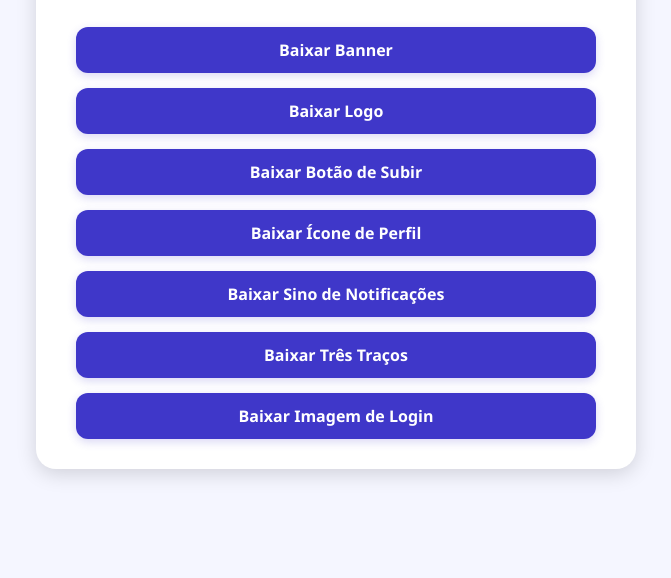
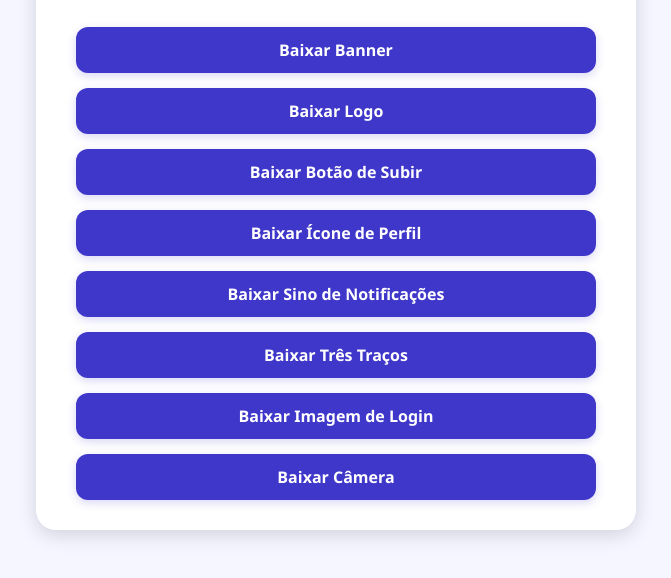
Before and after one commit to Hemilly-pg/aula-design, a plain HTML site: page index.html in a window 1280 px wide. Shown: the part 144-722 px from the top of the page, without its empty margins (304-975 px from the left). Drawn offline with Linux system fonts and the light colour scheme.

Commit message:
Update index.html

```diff
--- a/index.html
+++ b/index.html
@@ -20,6 +20,7 @@
       <li><a href="sino de notificações.png" download> Baixar Sino de Notificações</a></li>
       <li><a href="três traços.png" download> Baixar Três Traços</a></li>
       <li><a href="imagem de login.jpg" download> Baixar Imagem de Login</a></li>
+      <li><a href="câmera.png" download> Baixar Câmera</a></li>
     </ul>
   </div>
 </body>
```
